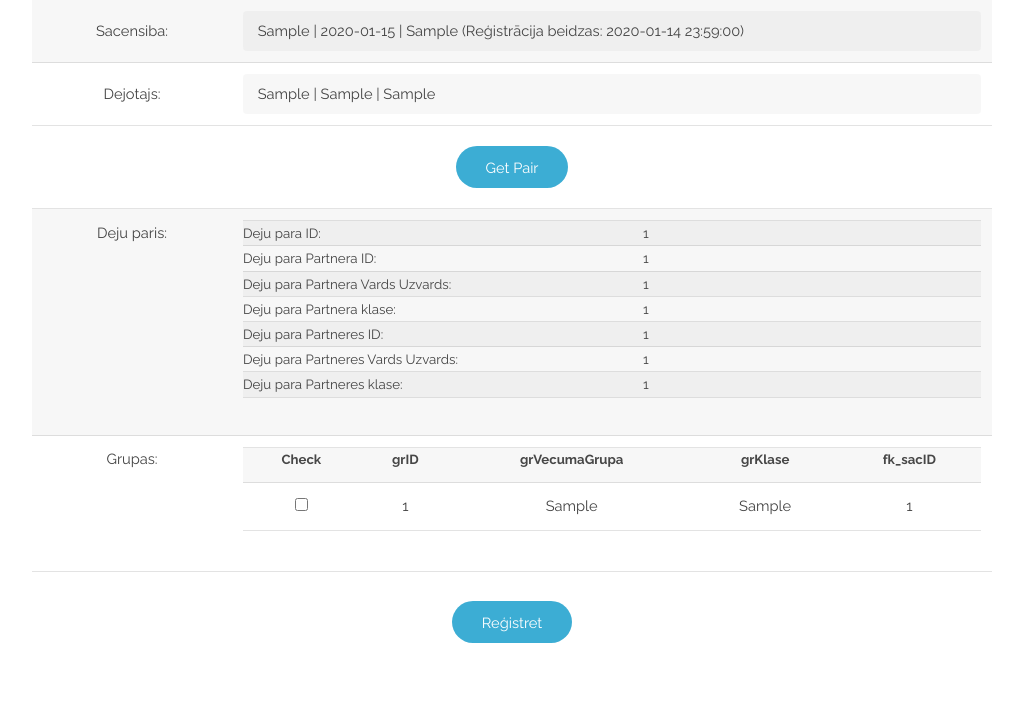
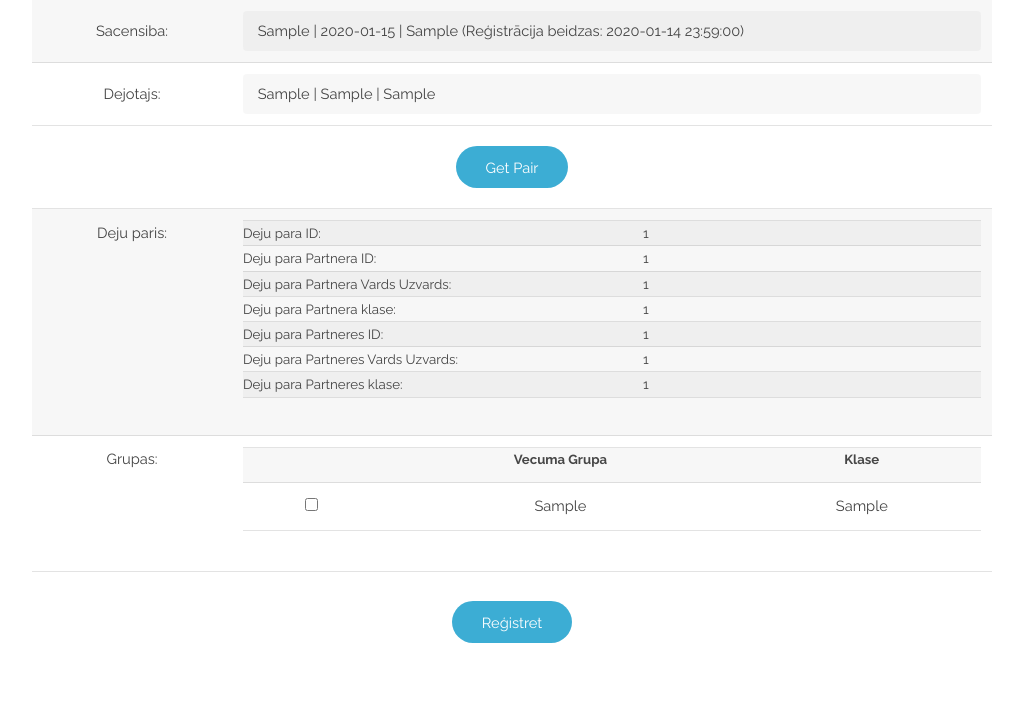
Before and after one commit to MGorelovs/PIT, a PHP site: page /registracija.php in a window 1280 px wide. Shown: the part 186-900 px from the top of the page, without its empty margins (128-1151 px from the left). Run offline with PHP 8.4, Linux system fonts and the light colour scheme; the visitor is signed in with stand-in values (Sample User, id 1); tables that the repository leaves empty hold one stand-in row (values such as "Sample post").

Commit message:
Deleted unnecessary columns for Groups

```diff
--- a/registracija.php
+++ b/registracija.php
@@ -221,31 +221,24 @@ include("db.php");
                         </style>
                         <table id="gr">
                             <tr>
-                                <th>Check</th>
-                                <th>grID</th>
-                                <th>grVecumaGrupa</th>
-                                <th>grKlase</th>
-                                <th>fk_sacID</th>
+                                <th></th>
+                                <th>Vecuma Grupa</th>
+                                <th>Klase</th>
                             </tr>
 
                             <?php
                             $grList = $db->query("SELECT * FROM sacensibu_grupas WHERE fk_sacID=".$_SESSION['form_sacID']);
                             while ($row = mysqli_fetch_array($grList)) {
                                 echo "<tr>
+
                                         <td>".
                                             "<input type='checkbox' id='test' name=\"form_group[]\" value=".$row['grID'].">"
-                                    ."</td>
-                                        <td>".
-                                    $row['grID']
                                         ."</td>
                                         <td>".
                                             $row['grVecumaGrupa']
                                         ."</td>
                                         <td>".
                                             $row['grKlase']
-                                    ."</td>
-                                    <td>".
-                                    $row['fk_sacID']
                                         ."</td>
 
                                 </tr>";
```
Lines whose indentation alone changed are shown as unchanged.
